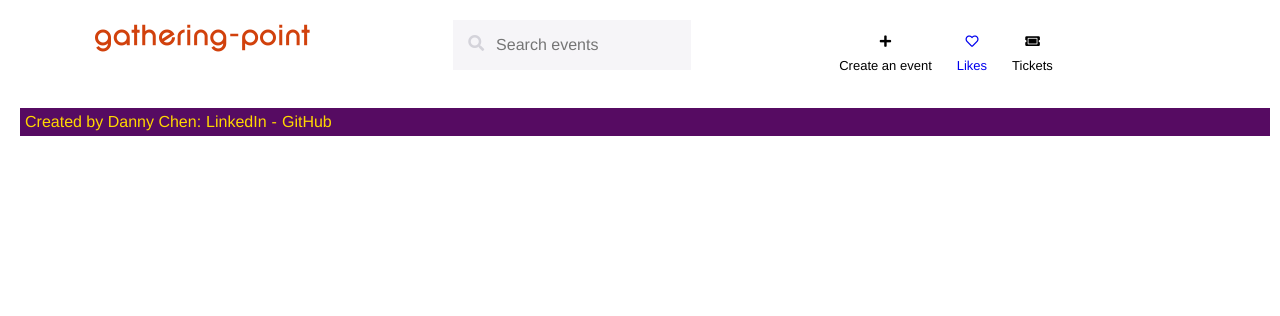
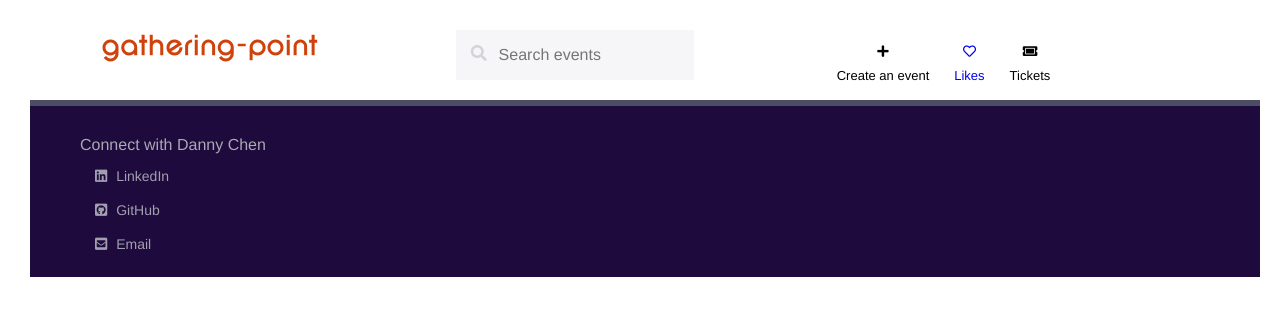
Before and after one commit to dchen284/gathering-point-solo, a React (Create React App) app in the folder frontend/: page /test in a window 1280 px wide. Shown: the top 316 px of the page. Built offline with nearby package versions, Linux system fonts and the light colour scheme; no server answers.

Commit message:
style footer

```diff
--- a/frontend/src/App.js
+++ b/frontend/src/App.js
@@ -29,8 +29,12 @@ function App() {
 
   return (
     <>
+      <div className='page-wrapper'>
+        <div className='page-wrapper--nav'>
           <Navigation isLoaded={isLoaded} />
+        </div>
         {isLoaded && (
+          <div className='page-wrapper--content'>
             <Switch>
               <Route exact path={`/`}>
                 <EventCardDisplay />
@@ -54,8 +58,12 @@ function App() {
                 <NotFound404 />
               </Route>
             </Switch>
+          </div>
         )}
+        <div className='page-wrapper--footer'>
           <Footer />
+        </div>
+      </div>
     </>
   );
 }
--- a/frontend/src/components/Footer/Footer.css
+++ b/frontend/src/components/Footer/Footer.css
@@ -1,11 +1,28 @@
 .footer {
-    display: inline-block;
-    background-color: rgb(86, 11, 98);
+    display: flex;
+    flex-direction: column;
+    background-color: #1E0A3C;
+    border-top: #4B4D63 solid 6px;
     width: 100%;
-    color: gold;
+    height: 100%;
+}
+
+.footer--container {
+    display: flex;
+    flex-direction: column;
 }
 
 .footer a {
-    color: gold;
-    margin: 5px;
+    color: #a19fb0;
+    font-size: 14px;
+    margin-left: 60px;
+    width: 80px;
 }
+
+.footer--title {
+    color: #A9A8B3;
+    margin-top: 30px;
+    margin-left: 50px;
+    font-weight: 500;
+    font-size: 16px;
+}
--- a/frontend/src/components/Footer/Footer.js
+++ b/frontend/src/components/Footer/Footer.js
@@ -3,12 +3,16 @@ import './Footer.css';
 export default function Footer() {
     return (
         <div className='footer'>
-            <div>
-                Created by Danny Chen:
-                <a href={'https://www.linkedin.com/in/danny-chen-b2963110b'}>LinkedIn</a>
-                -
-                <a href={'https://www.github.com/dchen284'}>GitHub</a>
-            </div>
+                <div className='footer--title'>Connect with Danny Chen</div>
+                <a href={'https://www.linkedin.com/in/danny-chen-b2963110b'}>
+                    <i className="fab fa-linkedin" /> LinkedIn
+                </a>
+                <a href={'https://www.github.com/dchen284'}>
+                    <i className="fab fa-github-square" /> GitHub
+                </a>
+                <a href={'mailto:dchen284@gmail.com'}>
+                    <i className="fas fa-envelope-square" /> Email
+                </a>
         </div>
     )
 }
--- a/frontend/src/index.css
+++ b/frontend/src/index.css
@@ -2,6 +2,7 @@
 
 * {
     font-family: 'Helvetica', sans-serif;
+    margin: 0;
 }
 
 button {
@@ -28,14 +29,12 @@ button {
     border: 2px solid grey;
 }
 
-.pure-button {
-    margin: 2px;
+.page-wrapper {
+    display: grid;
+    grid-template-rows: 80px 1fr 200px;
+
 }
 
 ul {
     list-style-type: none;
 }
-
-body {
-
-}
```
Lines whose indentation alone changed are shown as unchanged.
